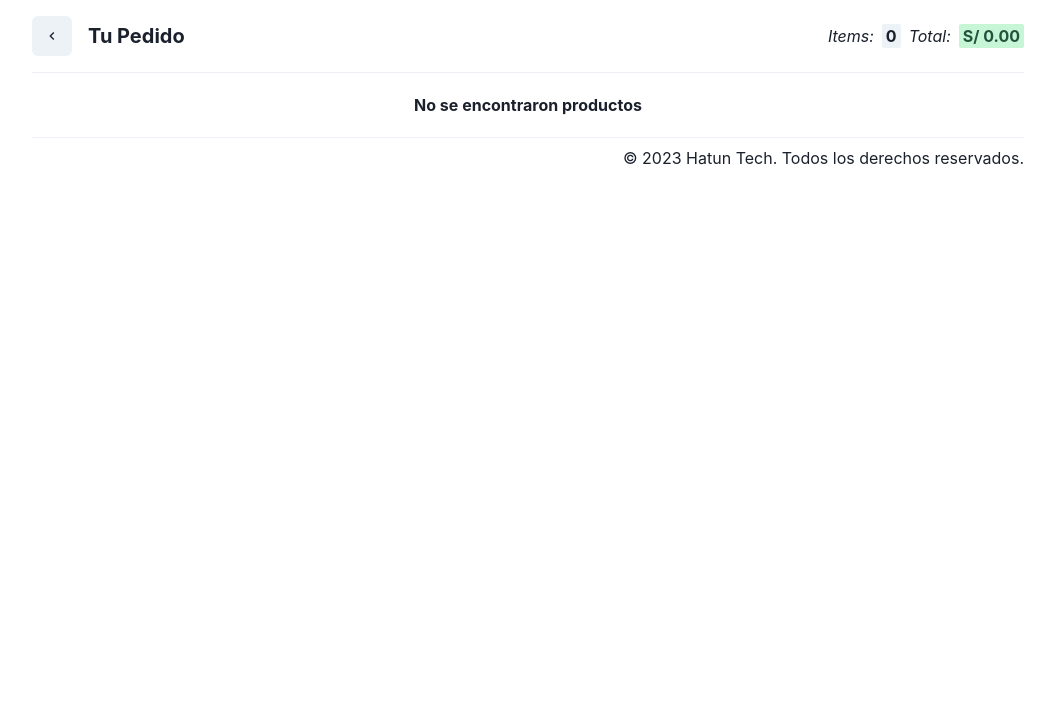
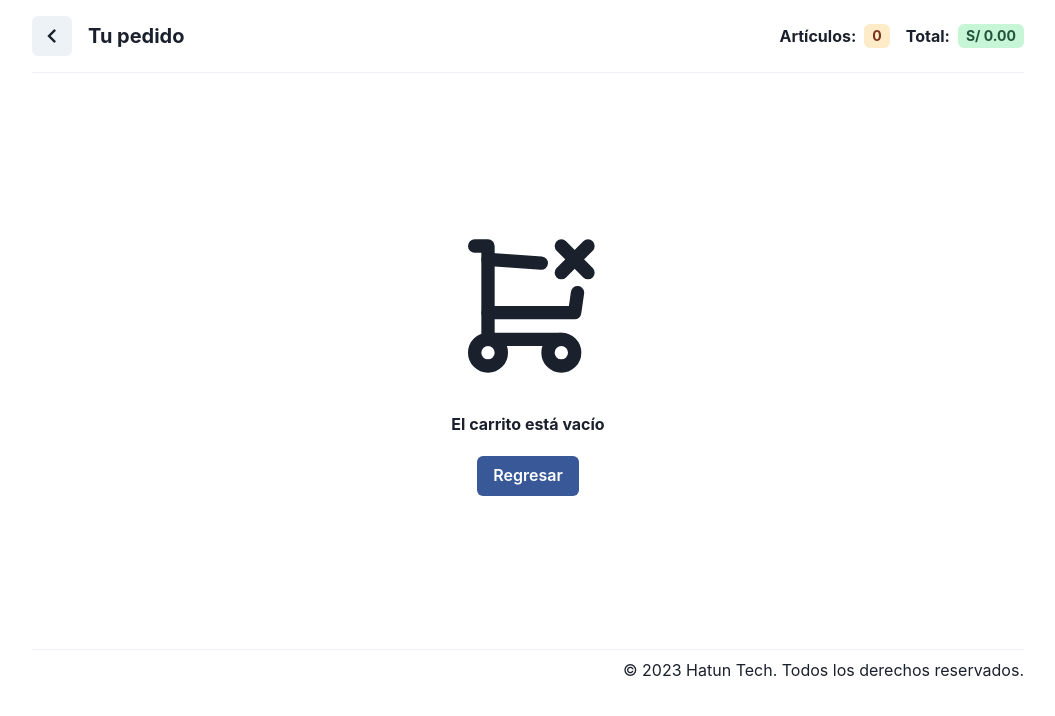
Before and after one commit to ronaldidro/tique-app, a React (Create React App) app in the folder app/: page /pedido in a window 1280 px wide. Shown: the top 716 px of the page, without its empty margins (112-1167 px from the left). Built offline with nearby package versions, Linux system fonts and the light colour scheme.

Commit message:
updated order detail page

```diff
--- a/app/src/views/market/OrderDetail.js
+++ b/app/src/views/market/OrderDetail.js
@@ -1,6 +1,21 @@
 import { useNavigate } from 'react-router-dom'
-import { Badge, Container, Divider, Flex, Heading, IconButton, Spacer, Text } from '@chakra-ui/react'
+import {
+  Box,
+  Button,
+  Center,
+  Container,
+  Divider,
+  Flex,
+  HStack,
+  Heading,
+  Icon,
+  IconButton,
+  Spacer,
+  Tag,
+  Text
+} from '@chakra-ui/react'
 import { ChevronLeftIcon } from '@chakra-ui/icons'
+import { TbShoppingCartX } from 'react-icons/tb'
 import OrderFormButton from '../../components/market/OrderFormButton'
 import OrderList from '../../components/market/OrderList'
 import { getProductsOrder, getOrderTotalPrice, getOrderTotalItems } from '../../utils'
@@ -14,28 +29,44 @@ const OrderDetail = () => {
   return (
     <Container maxW="5xl">
       <Flex alignItems="center" paddingY={4}>
-        <IconButton icon={<ChevronLeftIcon />} onClick={() => navigate(-1)} />
+        <IconButton icon={<ChevronLeftIcon boxSize={7} />} onClick={() => navigate(-1)} />
         <Heading size="md" paddingLeft={4}>
-          Tu Pedido
+          Tu pedido
         </Heading>
         <Spacer />
-        <Flex gap={2}>
-          <Text as="em">Items:</Text>
-          <Badge fontSize="md">{orderTotalItems}</Badge>
-          <Text as="em">Total:</Text>
-          <Badge fontSize="md" colorScheme="green">
-            S/ {orderTotalPrice.toFixed(2)}
-          </Badge>
-        </Flex>
+        <Box gap={[2, 4]} display={{ base: 'grid', md: 'flex' }} justifyItems="end">
+          <HStack>
+            <Text as="b">Artículos:</Text>
+            <Tag fontWeight="bold" colorScheme="orange">
+              {orderTotalItems}
+            </Tag>
+          </HStack>
+          <HStack>
+            <Text as="b">Total:</Text>
+            <Tag fontWeight="bold" colorScheme="green">
+              S/ {orderTotalPrice.toFixed(2)}
+            </Tag>
+          </HStack>
+        </Box>
       </Flex>
       <Divider />
-      <OrderList productsOrder={productsOrder} />
       {productsOrder.length > 0 ? (
-        <OrderFormButton />
+        <Box display="grid" alignContent="space-between" minHeight="xl">
+          <OrderList productsOrder={productsOrder} />
+          <OrderFormButton />
+        </Box>
       ) : (
-        <Text textAlign="center" fontWeight="bold" marginY={5}>
-          No se encontraron productos
-        </Text>
+        <Center minHeight="xl">
+          <Box textAlign="center">
+            <Icon as={TbShoppingCartX} boxSize={40} />
+            <Text fontWeight="bold" marginY={5}>
+              El carrito está vacío
+            </Text>
+            <Button colorScheme="facebook" onClick={() => navigate(-1)}>
+              Regresar
+            </Button>
+          </Box>
+        </Center>
       )}
     </Container>
   )
```
